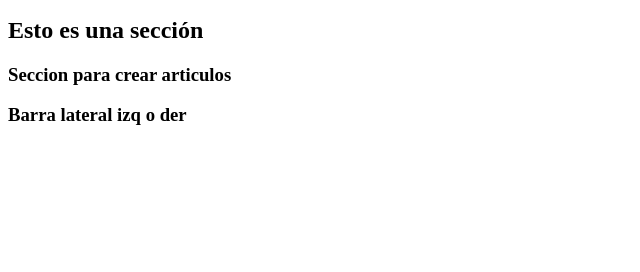
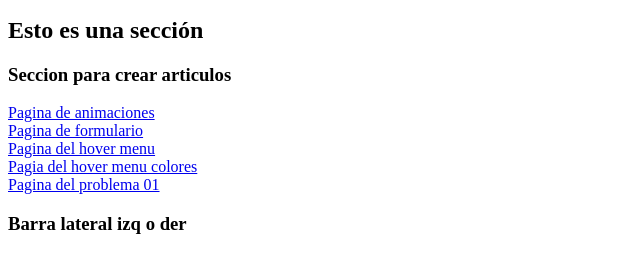
Before and after one commit to ElBruno2442/4IV8-PSW-Gonzalez-Vera-Bruno, a plain HTML site: page index.html in a window 1280 px wide. Shown: the part 84-356 px from the top of the page, without its empty margins (0-640 px from the left). Drawn offline with Linux system fonts and the light colour scheme.

Commit message:
Paginas añadidas al index

```diff
--- a/index.html
+++ b/index.html
@@ -17,6 +17,15 @@
             <h2>Esto es una sección</h2>
             <article>
                 <h3>Seccion para crear articulos</h3>
+                <a href="./animacion.html">Pagina de animaciones</a>
+                <br>
+                <a href="./formulario.html">Pagina de formulario</a>
+                <br>
+                <a href="./hovermenu.html">Pagina del hover menu</a>
+                <br>
+                <a href="./overmenucolores.html">Pagia del hover menu colores</a>
+                <br>
+                <a href="./problema01.html">Pagina del problema 01</a>
             </article>
             <aside>
                 <h3>Barra lateral izq o der</h3>
```
